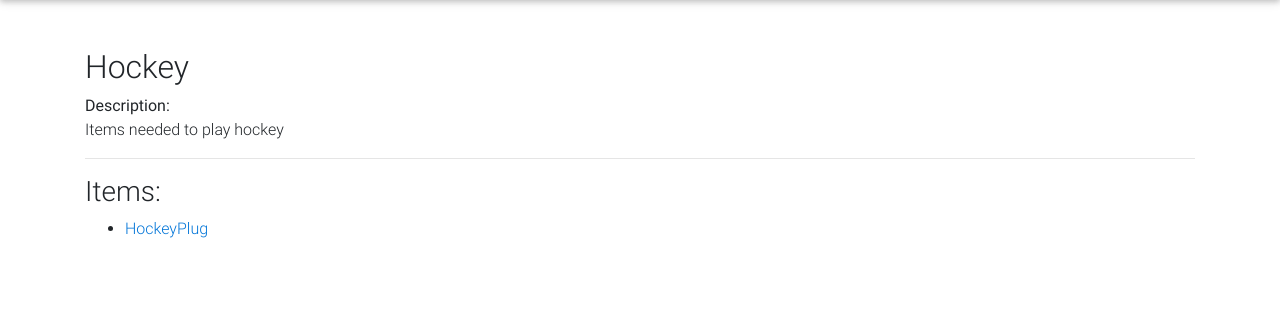
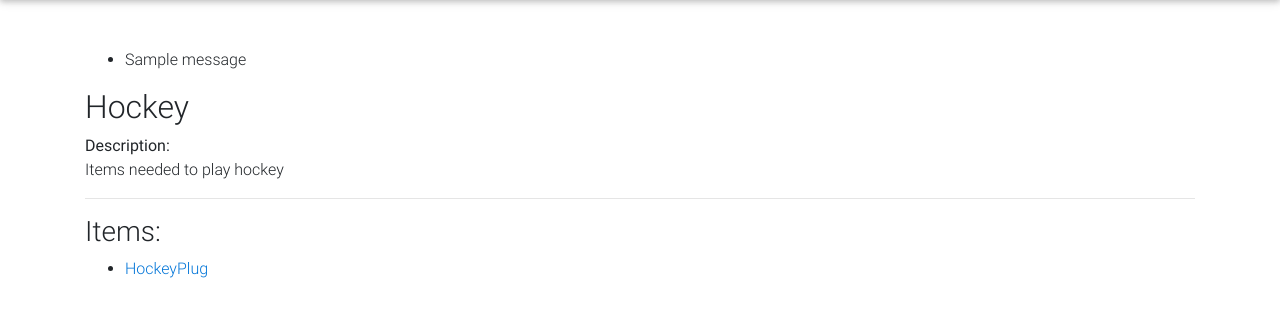
Before and after one commit to marvinschopf/Item-Catalog, a Flask app: page /category/1 in a window 1280 px wide. Shown: the part 56-373 px from the top of the page. Run offline with Flask 2, Linux system fonts and the light colour scheme; tables that the repository leaves empty hold one stand-in row (values such as "Sample post"); one stand-in notice (Sample message) is shown; some libraries are stand-ins or nearby versions.

Commit message:
Added flash messages

```diff
--- a/app.py
+++ b/app.py
@@ -245,9 +245,8 @@ def editItem(category_id, item_id):
                                        item=SearchedItem,
                                        login_session=login_session)
         else:
-            return render_template("page.html",
-                                   content="This is not your item!",
-                                   login_session=login_session)
+            flash("This is not your item!")
+            return redirect("/category/"+str(category_id)+"/"+str(item_id),code=302)
 
 
 @app.route('/login')
--- a/templates/base.html
+++ b/templates/base.html
@@ -56,6 +56,17 @@
         </nav>
         <br><br>
         <div class="container">
+          <div class="flashes">
+            {% with messages = get_flashed_messages() %}
+            {% if messages %}
+              <ul>
+              {% for message in messages %}
+                <li>{{ message }}</li>
+              {% endfor %}
+              </ul>
+            {% endif %}
+          {% endwith %}
+          </div>
           {% block content %}{% endblock %}
         </div>
     </body>
```
